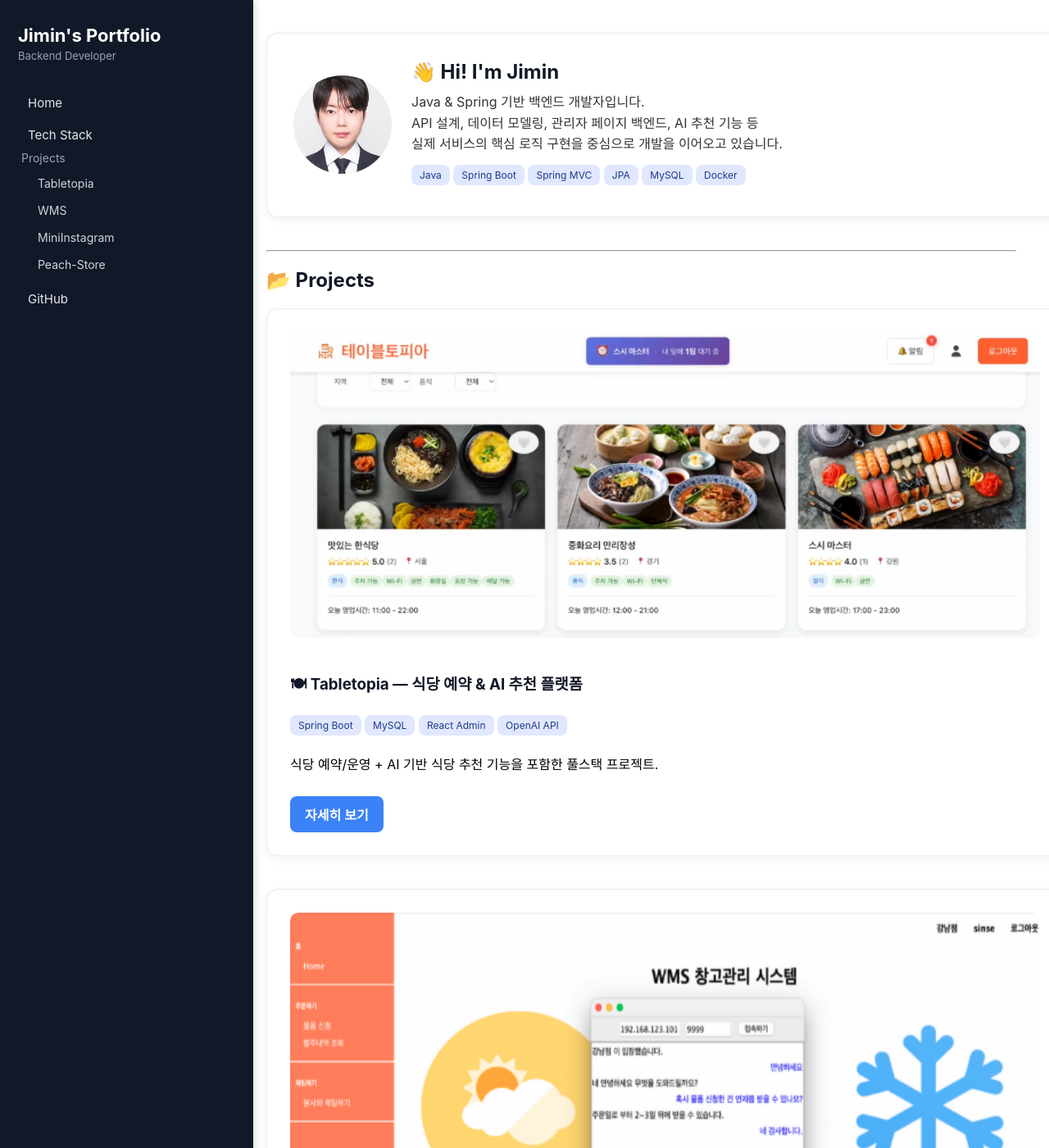
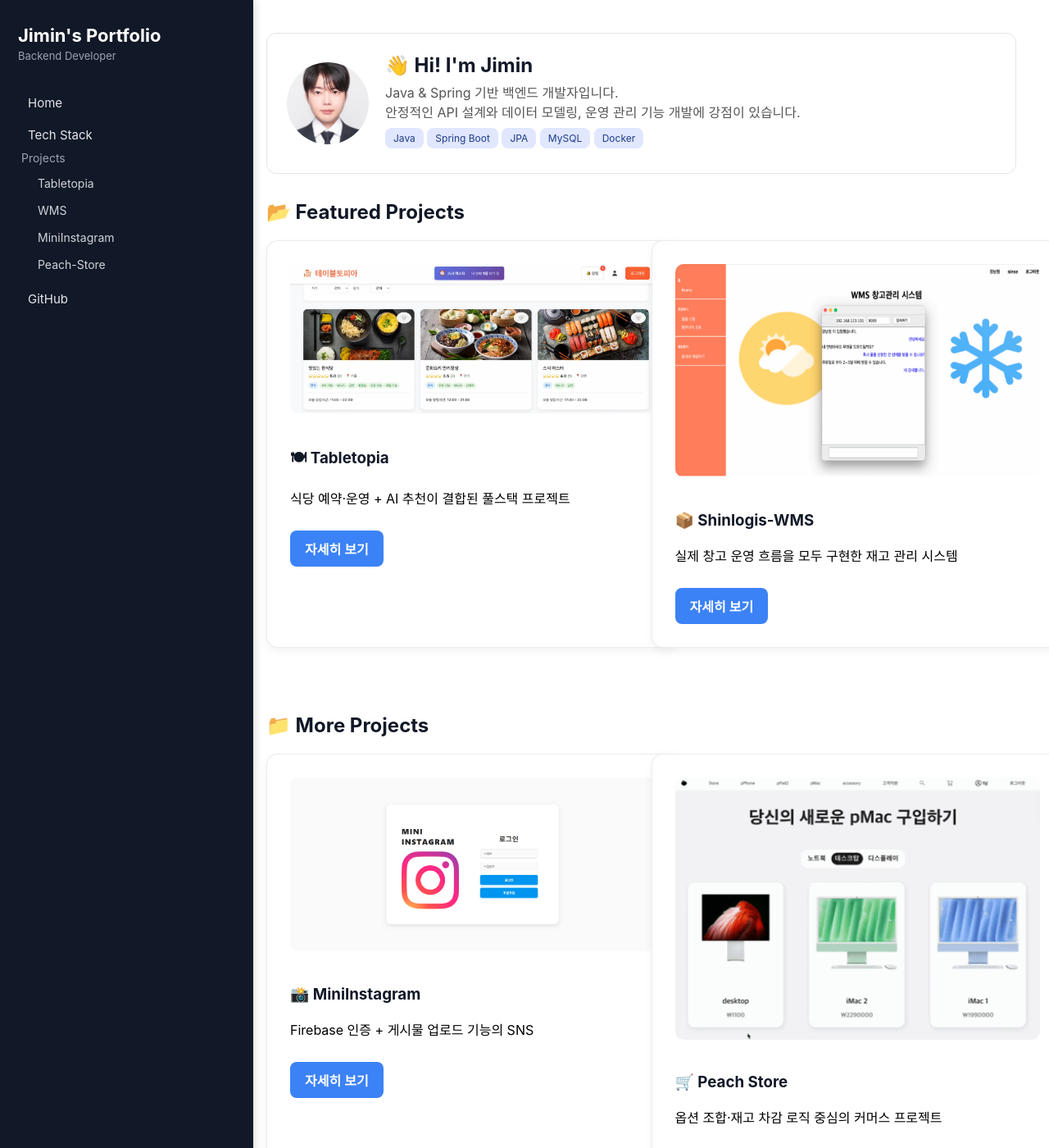
Before and after one commit to Shypanda0119/shypanda0119.github.io, a Jekyll site: the page built from index.html, in a window 1280 px wide and 1400 px high. Shown: the whole window at 82% size. Built offline with Jekyll 4.4.1, drawn with Linux system fonts in a browser that asks for light colours; the list of posts is cut into pages by our own code; some of the changed text lies outside the part shown.

Commit message:
Update index.html

```diff
--- a/index.html
+++ b/index.html
@@ -3,115 +3,87 @@ layout: default
 title: Home
 ---
 
-<!-- INTRO CARD -->
-<div class="project-card" style="
+<div style="
   display: flex;
   align-items: center;
-  gap: 24px;
-  padding: 32px;
+  gap: 20px;
+  padding: 24px;
+  margin-bottom: 32px;
+  border: 1px solid #e5e5e5;
+  border-radius: 12px;
 ">
-
-  <!-- 프로필 이미지 (대문자 PNG 파일명으로 수정!) -->
   <img src="/assets/img/PROFILE.PNG"
        alt="profile"
        style="
-         width: 120px;
-         height: 120px;
+         width: 100px;
+         height: 100px;
+         border-radius: 50%;
          object-fit: cover;
-         border-radius: 50%;
-         flex-shrink: 0;
        ">
 
   <div>
-    <h2 style="margin: 0 0 10px 0;">👋 Hi! I'm Jimin</h2>
-
-    <p style="margin: 0; line-height: 1.6; color: #333;">
+    <h2 style="margin: 0 0 6px 0;">👋 Hi! I'm Jimin</h2>
+    <p style="margin: 0; color: #555;">
       Java & Spring 기반 백엔드 개발자입니다.<br>
-      API 설계, 데이터 모델링, 관리자 페이지 백엔드, AI 추천 기능 등<br>
-      실제 서비스의 핵심 로직 구현을 중심으로 개발을 이어오고 있습니다.
+      안정적인 API 설계와 데이터 모델링, 운영 관리 기능 개발에 강점이 있습니다.
     </p>
 
-    <div style="margin-top: 12px;">
+    <div style="margin-top: 8px;">
       <span class="tag">Java</span>
       <span class="tag">Spring Boot</span>
-      <span class="tag">Spring MVC</span>
       <span class="tag">JPA</span>
       <span class="tag">MySQL</span>
       <span class="tag">Docker</span>
     </div>
   </div>
+</div>
+
+<h2>📂 Featured Projects</h2>
+
+<div class="project-grid" style="
+  display: grid;
+  grid-template-columns: repeat(auto-fit, minmax(300px, 1fr));
+  gap: 24px;
+  margin-top: 20px;
+">
+
+  <div class="project-card">
+    <img src="/assets/img/TABLETOPIA.PNG" class="project-img">
+    <h3>🍽 Tabletopia</h3>
+    <p>식당 예약·운영 + AI 추천이 결합된 풀스택 프로젝트</p>
+    <a href="/projects/tabletopia.html" class="detail-btn">자세히 보기</a>
+  </div>
+
+  <div class="project-card">
+    <img src="/assets/img/WMS.png" class="project-img">
+    <h3>📦 Shinlogis-WMS</h3>
+    <p>실제 창고 운영 흐름을 모두 구현한 재고 관리 시스템</p>
+    <a href="/projects/wms.html" class="detail-btn">자세히 보기</a>
+  </div>
 
 </div>
 
-<hr>
+<h2 style="margin-top: 40px;">📁 More Projects</h2>
 
-<h2>📂 Projects</h2>
+<div class="project-grid" style="
+  display: grid;
+  grid-template-columns: repeat(auto-fit, minmax(260px, 1fr));
+  gap: 24px;
+  margin-top: 16px;
+">
 
-<!-- Tabletopia -->
-<div class="project-card">
-  <img src="/assets/img/TABLETOPIA.PNG" class="project-img">
-
-  <h3>🍽 Tabletopia — 식당 예약 & AI 추천 플랫폼</h3>
-
-  <div>
-    <span class="tag">Spring Boot</span>
-    <span class="tag">MySQL</span>
-    <span class="tag">React Admin</span>
-    <span class="tag">OpenAI API</span>
+  <div class="project-card">
+    <img src="/assets/img/INSTAGRAM.PNG" class="project-img">
+    <h3>📸 MiniInstagram</h3>
+    <p>Firebase 인증 + 게시물 업로드 기능의 SNS</p>
+    <a href="/projects/mininstagram.html" class="detail-btn">자세히 보기</a>
   </div>
 
-  <p>식당 예약/운영 + AI 기반 식당 추천 기능을 포함한 풀스택 프로젝트.</p>
-
-  <a href="/projects/tabletopia.html" class="detail-btn">자세히 보기</a>
-</div>
-
-<!-- WMS -->
-<div class="project-card">
-  <img src="/assets/img/WMS.png" class="project-img">
-
-  <h3>📦 Shinlogis-WMS — 창고관리 시스템</h3>
-
-  <div>
-    <span class="tag">Spring Boot</span>
-    <span class="tag">JPA</span>
-    <span class="tag">MySQL</span>
+  <div class="project-card">
+    <img src="/assets/img/PEACHSTORE.PNG" class="project-img">
+    <h3>🛒 Peach Store</h3>
+    <p>옵션 조합·재고 차감 로직 중심의 커머스 프로젝트</p>
+    <a href="/projects/peachstore.html" class="detail-btn">자세히 보기</a>
   </div>
 
-  <p>유통기한/파손/입출고 등 재고 흐름을 처리하는 WMS 시스템.</p>
-
-  <a href="/projects/wms.html" class="detail-btn">자세히 보기</a>
 </div>
-
-<!-- MiniInstagram -->
-<div class="project-card">
-  <img src="/assets/img/INSTAGRAM.PNG" class="project-img">
-
-  <h3>📸 MiniInstagram — 미니 SNS</h3>
-
-  <div>
-    <span class="tag">Spring Boot</span>
-    <span class="tag">Firebase Auth</span>
-    <span class="tag">Airtable</span>
-  </div>
-
-  <p>게시물/댓글/이미지 업로드 + Firebase 인증 연동.</p>
-
-  <a href="/projects/mininstagram.html" class="detail-btn">자세히 보기</a>
-</div>
-
-<!-- Peach Store -->
-<div class="project-card">
-  <img src="/assets/img/PEACHSTORE.PNG" class="project-img">
-
-  <h3>🛒 Peach Store — 전자기기 커머스</h3>
-
-  <div>
-    <span class="tag">Spring MVC</span>
-    <span class="tag">JSP</span>
-    <span class="tag">MySQL</span>
-  </div>
-
-  <p>상품 옵션 조합/재고 차감/상품 상세 제공 로직 구현.</p>
-
-  <a href="/projects/peachstore.html" class="detail-btn">자세히 보기</a>
-</div>
```
